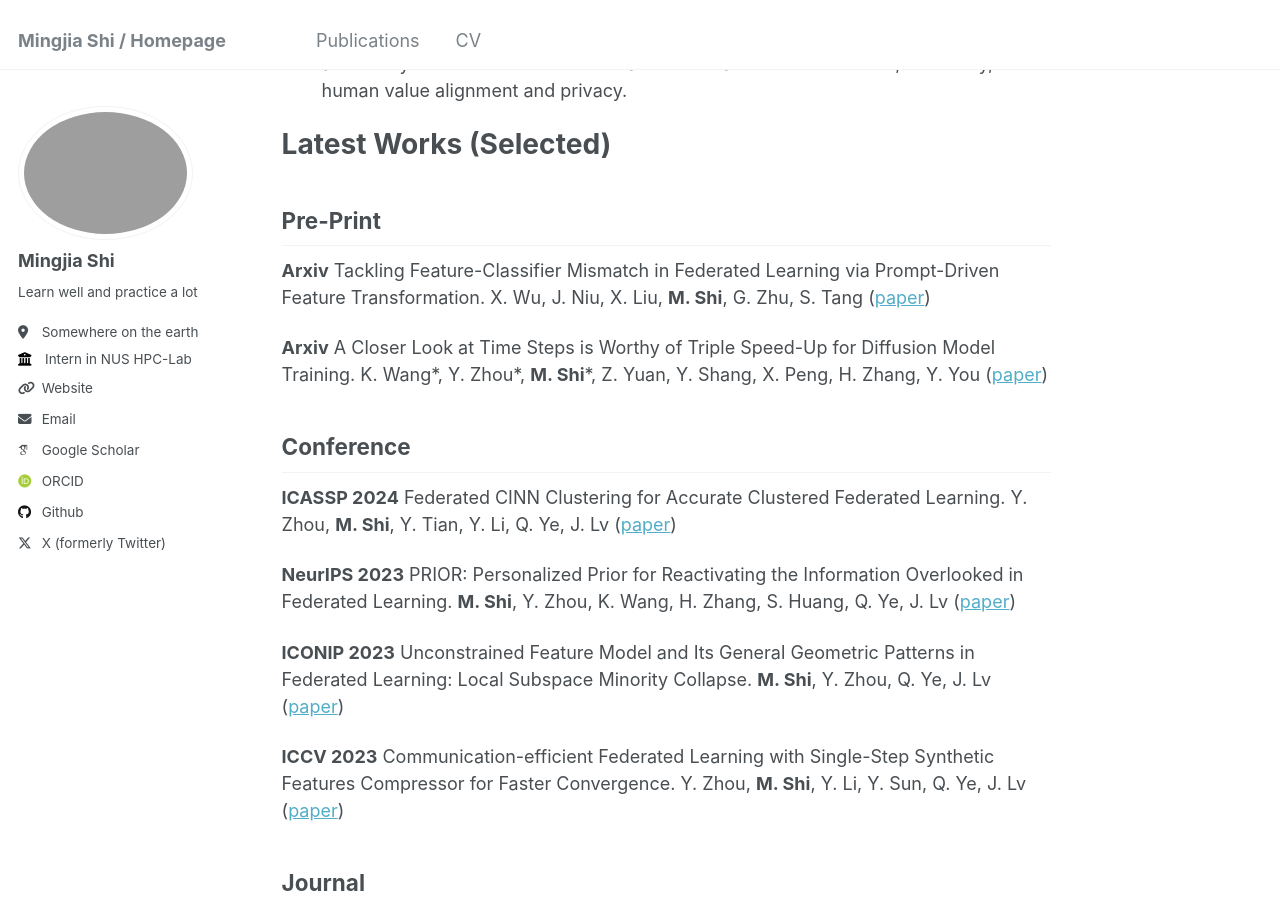
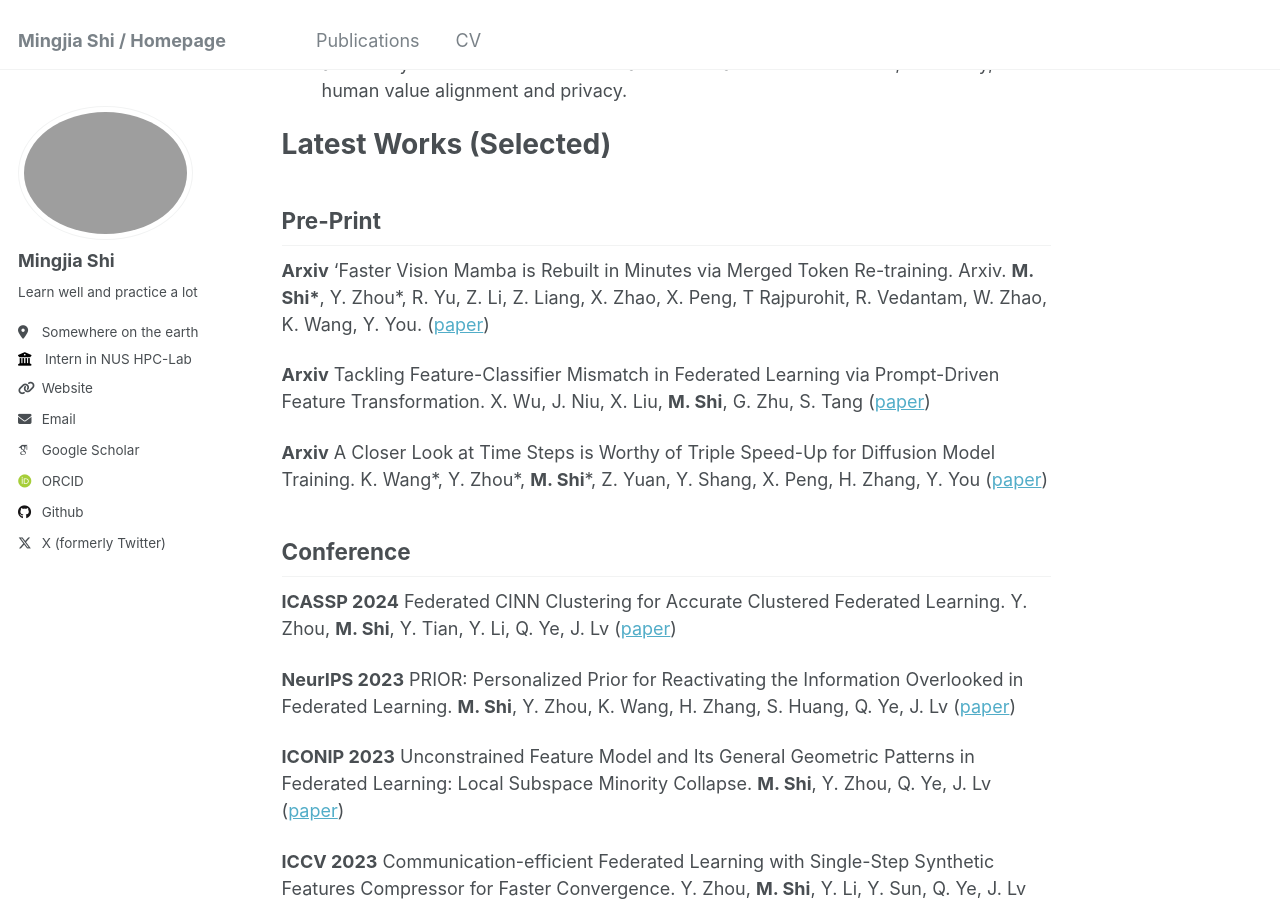
Before and after one commit to BDeMo/homepage, a Jekyll site: the page built from _pages/about.md, in a window 1280 px wide and 900 px high, scrolled down 1183 px. Built offline with Jekyll 4.4.1, drawn with Linux system fonts in a browser that asks for light colours; some web fonts are replaced.

Commit message:
2nd Update in 2025 Winter

```diff
--- a/_pages/about.md
+++ b/_pages/about.md
@@ -42,6 +42,9 @@ Latest Works (Selected)
 
 Pre-Print
 ------
+**Arxiv** 'Faster Vision Mamba is Rebuilt in Minutes via Merged Token Re-training. Arxiv. **M. Shi\***, Y. Zhou*, R. Yu, Z. Li, Z. Liang, X. Zhao, X. Peng, T Rajpurohit, R. Vedantam, W. Zhao, K. Wang, Y. You.
+([paper](https://github.com/NUS-HPC-AI-Lab/R-MeeTo))
+
 **Arxiv** Tackling Feature-Classifier Mismatch in Federated Learning via Prompt-Driven Feature Transformation.
 X. Wu, J. Niu, X. Liu, **M. Shi**, G. Zhu, S. Tang
 ([paper](https://arxiv.org/abs/2407.16139))
```
